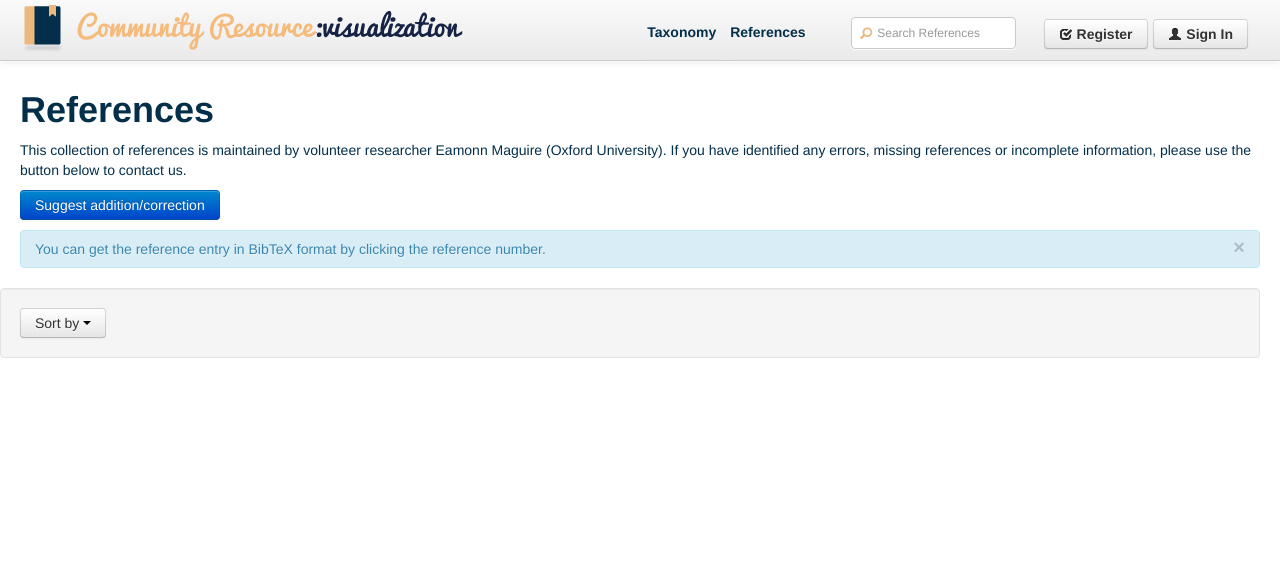
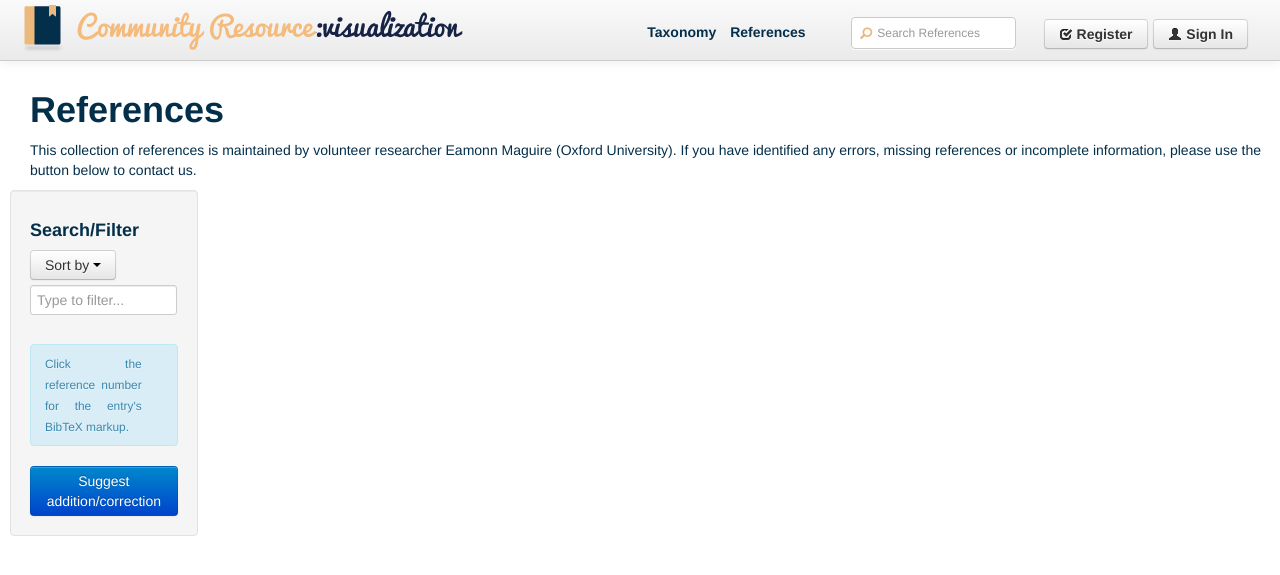
Before and after one commit to OVii/communityvisweb, a Django app: template web/templates/references.html in a window 1280 px wide. Shown: the top 575 px of the page. Run offline with Django 3.2, Linux system fonts and the light colour scheme; tables that the repository leaves empty hold one stand-in row (values such as "Sample post"); the template is opened without the code that fills it: values that come from a table or form of the project are taken from there, most other values are stand-ins (such as "Sample title", 1, 10 or a date in 2020); some libraries are stand-ins or nearby versions.

Commit message:
Added filtering to references

```diff
--- a/web/static/css/style.css
+++ b/web/static/css/style.css
@@ -205,6 +205,10 @@ body {
 	width:100%;
 }
 
+.main-content {
+	padding-left:10px;
+}
+
 .cr-hero-unit {
   padding: 40px;
   margin-bottom: 20px;
--- a/web/templates/base.html
+++ b/web/templates/base.html
@@ -49,10 +49,8 @@
 </div>
 
 <div class="container-fluid content">
-    <div class="row-fluid">
-        <div class="">
-            {% block content %}{% endblock %}
-        </div>
+    <div class="row-fluid main-content">
+    	{% block content %}{% endblock %}
     </div>
 </div>
 </body>
--- a/web/templates/references.html
+++ b/web/templates/references.html
@@ -9,10 +9,7 @@
 <p>
 This collection of references is maintained by volunteer researcher Eamonn Maguire (Oxford University). If you have identified any errors, missing references or incomplete information, please use the button below to contact us.
 </p>
-<p>
-	<a href="/web/contact/"><button class="btn btn-primary">Suggest addition/correction</button></a>
-</p>
 
-	{% include "templates/references_include.html" %}
+{% include "templates/references_include.html" %}
 
 {% endblock %}
--- a/web/templates/references_include.html
+++ b/web/templates/references_include.html
@@ -3,15 +3,12 @@
 
 {% if references %}
 
-    <div>
-
-		<div class="alert alert-info">
-            <button type="button" class="close" data-dismiss="alert">×</button>
-            You can get the reference entry in BibTeX format by clicking the reference number.
-        </div>
-
-		<div class="well row">
-			<div class="btn-group pull-left">
+    <div class="row">
+		<div class="span2 well">
+			<!-- sort -->
+			<div class="">
+				<p><h4>Search/Filter</h4></p>
+				<div class="btn-group">
 					<a class="btn dropdown-toggle" data-toggle="dropdown" href="#">
 					    Sort by
 					    <span class="caret"></span>
@@ -25,22 +22,36 @@
 						<li><a href="{{ request.path }}?sort=issn">ISSN</a></li>
 					</ul>
 				</div>
+				<!-- filter -->
+				<div style="padding-top:5px">
+					 <form id="search" action="/web/search">
+        	        	<input id="referencefilter" style="width:90%;" type="text" name="q" placeholder="Type to filter...">
+	        	     </form>
 				</div>
-
+			</div>
+			<!-- note -->
+			<div class="">
+				<div class="alert alert-info" style="text-align:justify">
+        	    	<small>Click the reference number for the entry's BibTeX markup.</small>
+	        	</div>
+			</div>
+			<div class="">
+				<a href="/web/contact/"><button class="btn btn-primary">Suggest addition/correction</button></a>
+			</div>
+		</div>
+		<div class="span10">
 	        {% for reference in references %}
 				{{ reference.html }}
         	{% endfor %}
-
+		</div>
     </div>
 
 <script language="javascript">
 
 var bibtexes = {{ bibtex_texts }};
 
-//#for(var text in bibtexes)
-//	alert(bibtexes[text]);
-
 $(document).ready(function() {
+	// bibtex popup
 	var ref_tag = $('div:not(a).reference_box');
 	ref_tag.each(function(idx) {
 	    $("<a/>", {
@@ -54,6 +65,31 @@ $(document).ready(function() {
 		).prependTo($(this)).popover();
 	});
 
+	// filter functionality
+	var rf_box = $('#referencefilter');
+
+	$.extend($.expr[':'], {
+  	'containsi': function(elem, i, match, array)
+	  {
+	    return (elem.textContent || elem.innerText || '').toLowerCase()
+    	.indexOf((match[3] || "").toLowerCase()) >= 0;
+	  }
+	});
+
+	rf_box.keyup(function() {
+		if(rf_box.val().length > 0) {
+			$(".reference_box:not(:containsi('" + rf_box.val() + "'))").each(function() {
+				$(this).hide();
+			});
+			$(".reference_box:containsi('" + rf_box.val() + "')").each(function() {
+				$(this).show();
+			});
+		}
+		else {
+			$(".reference_box").show();
+		}
+	});
+
 });
 
 </script>
```
Also changed, not shown: viscommunityweb/settings.py (+5 -5 lines), web/templates/taxonomy-alpha.html (+2 -9 lines), web/templates/taxonomy-header.html (+4 -6 lines). Lines whose indentation alone changed are shown as unchanged.
